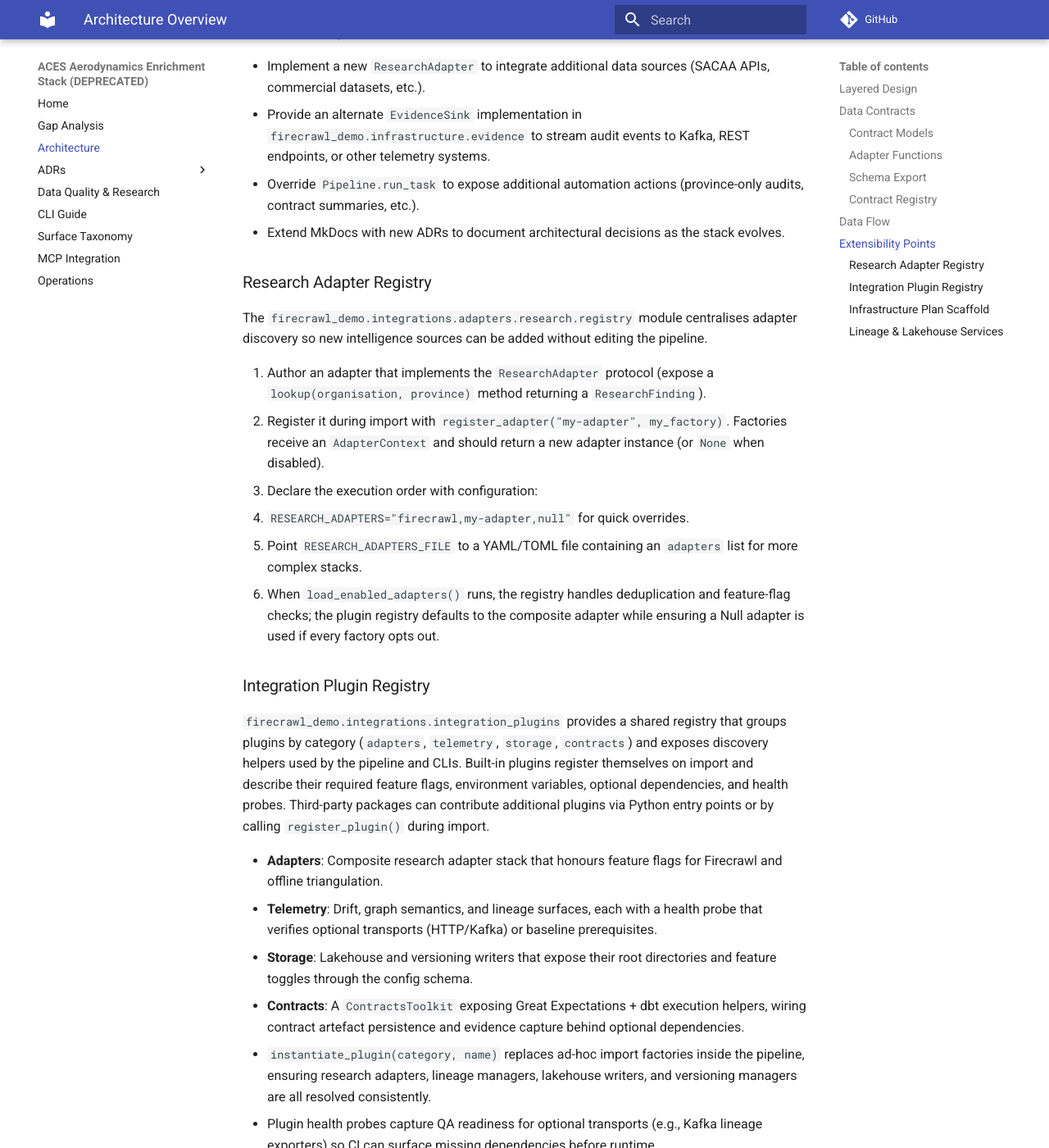
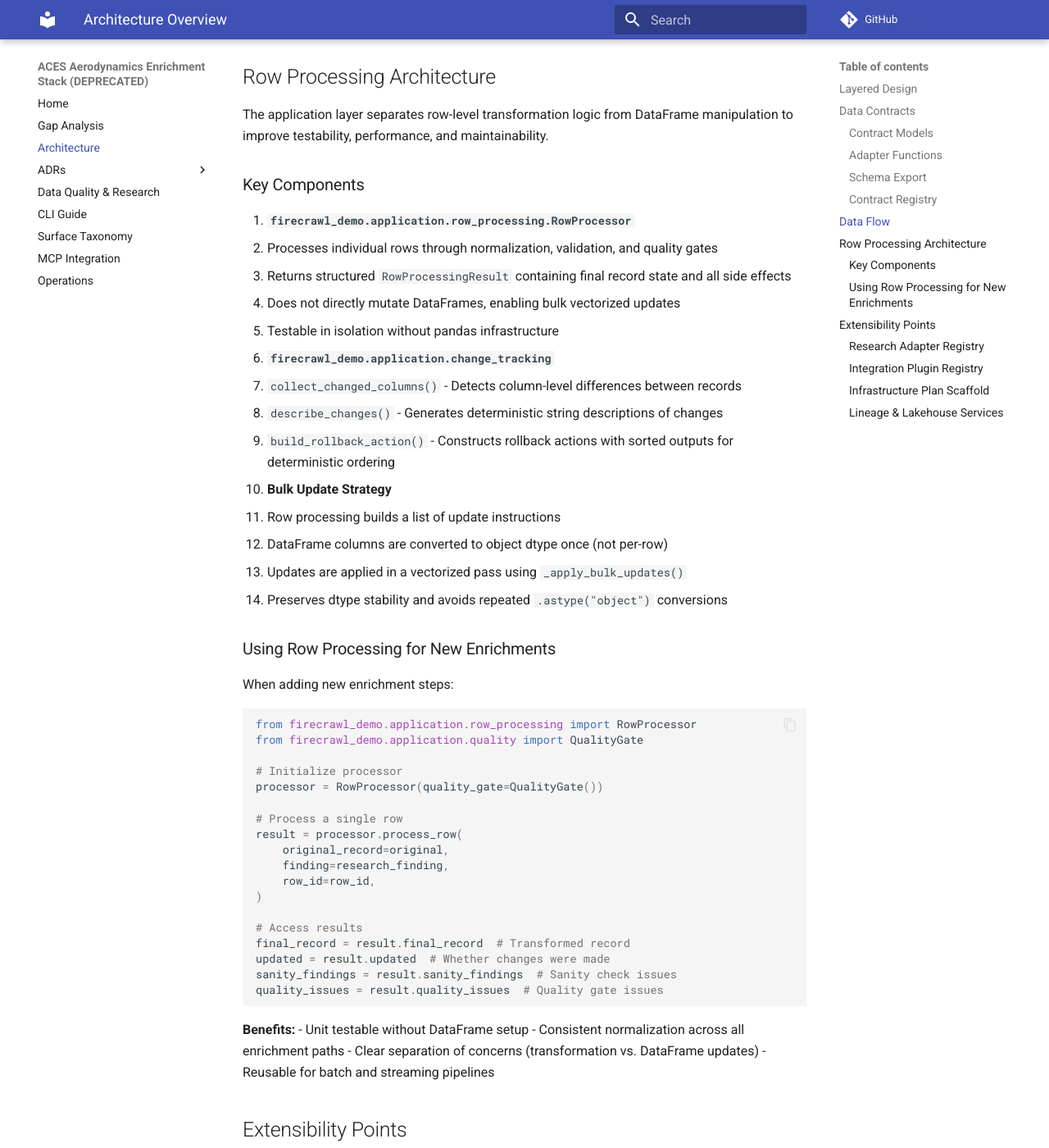
Before and after one commit to IAmJonoBo/watercrawl, an MkDocs documentation site: the page built from docs/architecture.md, in a window 1280 px wide and 1400 px high, scrolled down 3291 px. Shown: the whole window at 82% size. Built offline with MkDocs 1.6.1 and Material for MkDocs 9.7.7, drawn with Linux system fonts in a browser that asks for light colours; comment, search, counter and statistics services are not loaded; some of the changed text lies outside the part shown.

Commit message:
Update architecture docs with row processing guidance
Co-authored-by: IAmJonoBo <20725096+IAmJonoBo@users.noreply.github.com>

````diff
--- a/docs/architecture.md
+++ b/docs/architecture.md
@@ -15,6 +15,7 @@ description: System design, layered architecture, and component relationships
    - Emits structured `ValidationReport`, `EvidenceRecord`, and `QualityIssue` objects that can be consumed without referencing persistence concerns.
 3. **Application Layer** (`firecrawl_demo.application`)
    - Coordinates orchestration through the `pipeline`, `quality`, and `progress` modules.
+   - Provides row-level transformation services via `row_processing` and `change_tracking` modules for testable, reusable enrichment logic.
    - Defines interfaces in `application.interfaces` so pipelines and evidence sinks can be swapped or decorated without touching domain logic.
 4. **Integrations** (`firecrawl_demo.integrations`)
    - Adapter, telemetry, storage, and contract integrations register themselves with the shared plugin registry.
@@ -109,11 +110,66 @@ flowchart LR
     J --> K[Exports & Lakehouse]
 ```
 
+## Row Processing Architecture
+
+The application layer separates row-level transformation logic from DataFrame manipulation to improve testability, performance, and maintainability.
+
+### Key Components
+
+1. **`firecrawl_demo.application.row_processing.RowProcessor`**
+   - Processes individual rows through normalization, validation, and quality gates
+   - Returns structured `RowProcessingResult` containing final record state and all side effects
+   - Does not directly mutate DataFrames, enabling bulk vectorized updates
+   - Testable in isolation without pandas infrastructure
+
+2. **`firecrawl_demo.application.change_tracking`**
+   - `collect_changed_columns()` - Detects column-level differences between records
+   - `describe_changes()` - Generates deterministic string descriptions of changes
+   - `build_rollback_action()` - Constructs rollback actions with sorted outputs for deterministic ordering
+
+3. **Bulk Update Strategy**
+   - Row processing builds a list of update instructions
+   - DataFrame columns are converted to object dtype once (not per-row)
+   - Updates are applied in a vectorized pass using `_apply_bulk_updates()`
+   - Preserves dtype stability and avoids repeated `.astype("object")` conversions
+
+### Using Row Processing for New Enrichments
+
+When adding new enrichment steps:
+
+```python
+from firecrawl_demo.application.row_processing import RowProcessor
+from firecrawl_demo.application.quality import QualityGate
+
+# Initialize processor
+processor = RowProcessor(quality_gate=QualityGate())
+
+# Process a single row
+result = processor.process_row(
+    original_record=original,
+    finding=research_finding,
+    row_id=row_id,
+)
+
+# Access results
+final_record = result.final_record  # Transformed record
+updated = result.updated  # Whether changes were made
+sanity_findings = result.sanity_findings  # Sanity check issues
+quality_issues = result.quality_issues  # Quality gate issues
+```
+
+**Benefits:**
+- Unit testable without DataFrame setup
+- Consistent normalization across all enrichment paths
+- Clear separation of concerns (transformation vs. DataFrame updates)
+- Reusable for batch and streaming pipelines
+
 ## Extensibility Points
 
 - Implement a new `ResearchAdapter` to integrate additional data sources (SACAA APIs, commercial datasets, etc.).
 - Provide an alternate `EvidenceSink` implementation in `firecrawl_demo.infrastructure.evidence` to stream audit events to Kafka, REST endpoints, or other telemetry systems.
 - Override `Pipeline.run_task` to expose additional automation actions (province-only audits, contract summaries, etc.).
+- Extend `RowProcessor` to add new normalization or validation steps for future enrichment requirements.
 - Extend MkDocs with new ADRs to document architectural decisions as the stack evolves.
 
 ### Research Adapter Registry
````
